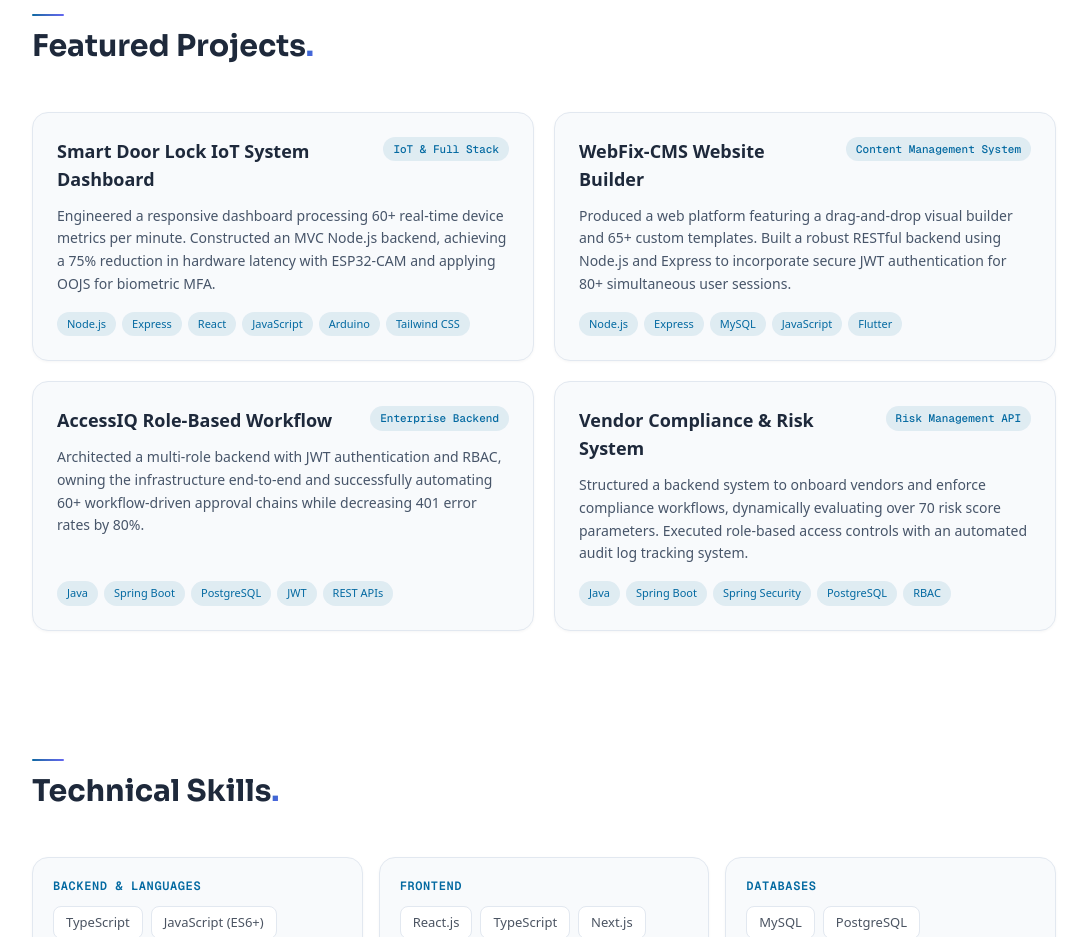
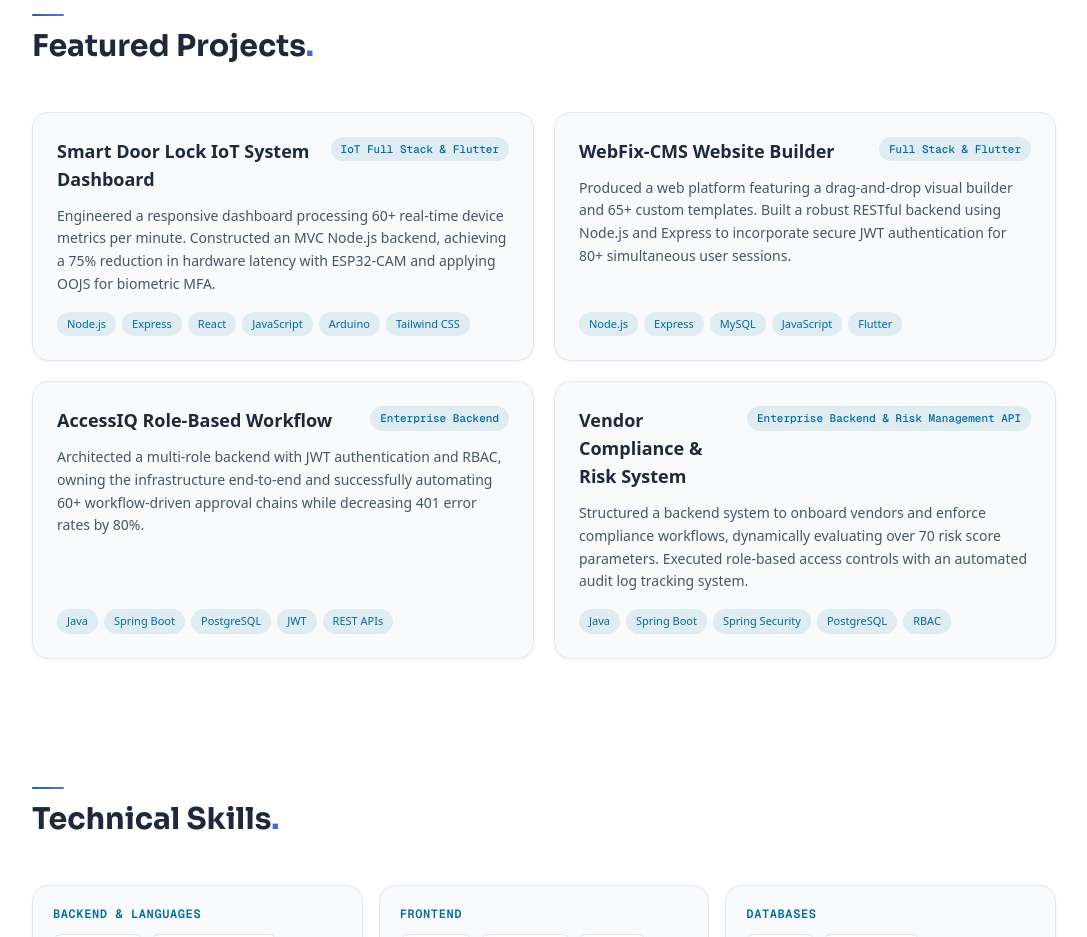
Before and after one commit to siddharth9238/siddharthsingh-main, a Next.js app: page / in a window 1280 px wide. Shown: the part 2520-3457 px from the top of the page, without its empty margins (96-1183 px from the left). Built offline with nearby package versions, Linux system fonts and the light colour scheme.

Commit message:
Updated projects section

```diff
--- a/src/data/portfolio.ts
+++ b/src/data/portfolio.ts
@@ -277,14 +277,14 @@ export const projectsData: Project[] = [
     description:
       "Engineered a responsive dashboard processing 60+ real-time device metrics per minute. Constructed an MVC Node.js backend, achieving a 75% reduction in hardware latency with ESP32-CAM and applying OOJS for biometric MFA.",
     tech: ["Node.js", "Express", "React", "JavaScript", "Arduino", "Tailwind CSS"],
-    context: "IoT & Full Stack",
+    context: "IoT Full Stack & Flutter",
   },
   {
     title: "WebFix-CMS Website Builder",
     description:
       "Produced a web platform featuring a drag-and-drop visual builder and 65+ custom templates. Built a robust RESTful backend using Node.js and Express to incorporate secure JWT authentication for 80+ simultaneous user sessions.",
     tech: ["Node.js", "Express", "MySQL", "JavaScript", "Flutter"],
-    context: "Content Management System",
+    context: "Full Stack & Flutter",
   },
   {
     title: "AccessIQ Role-Based Workflow",
@@ -298,7 +298,7 @@ export const projectsData: Project[] = [
     description:
       "Structured a backend system to onboard vendors and enforce compliance workflows, dynamically evaluating over 70 risk score parameters. Executed role-based access controls with an automated audit log tracking system.",
     tech: ["Java", "Spring Boot", "Spring Security", "PostgreSQL", "RBAC"],
-    context: "Risk Management API",
+    context: "Enterprise Backend & Risk Management API",
   },
 ];
 
```
